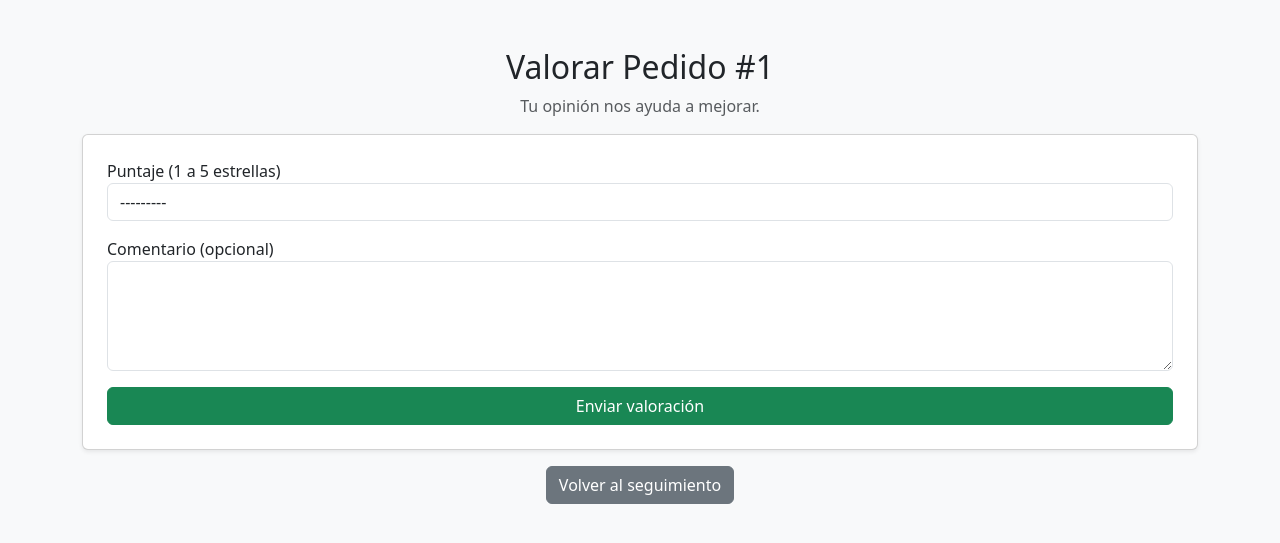
After one commit to YgnacioRR/PRUEBA3_TIENDA_ONLINE, a Django app: template TIENDA_ONLINE/templates/valoracion_pedido.html in a window 1280 px wide. The commit adds this page. Shown: the top 543 px of the page. Run offline with Django 5.2, Linux system fonts and the light colour scheme; the template is opened without the code that fills it: values that come from a table or form of the project are taken from there, others are empty; tables that the repository leaves empty hold one stand-in row (values such as "Sample post").

Commit message:
Función Extra

```diff
--- a/TIENDA_ONLINE/TIENDA_ONLINE/urls.py
+++ b/TIENDA_ONLINE/TIENDA_ONLINE/urls.py
@@ -10,6 +10,7 @@ urlpatterns = [
     path("producto/<int:producto_id>/", views.producto_detalle, name="producto_detalle"),
     path("producto/<int:producto_id>/solicitar/", views.solicitar_producto, name="solicitar_producto"),
     path("seguimiento/<str:token>/", views.seguimiento_pedido, name="seguimiento_pedido"),
+    path("seguimiento/<str:token>/valorar/", views.valorar_pedido, name="valorar_pedido"),
     path('', views.cliente, name="cliente"),
 ]
 
--- a/TIENDA_ONLINE/mainApp/forms.py
+++ b/TIENDA_ONLINE/mainApp/forms.py
@@ -1,6 +1,6 @@
 from django import forms
 from .models import Pedido
-
+from .models import Valoracion
 
 class PedidoForm(forms.ModelForm):
     class Meta:
@@ -40,3 +40,13 @@ class PedidoForm(forms.ModelForm):
             "imagen_referencia_2": "Imagen de referencia 2",
             "imagen_referencia_3": "Imagen de referencia 3",
         }
+
+class ValoracionForm(forms.ModelForm):
+    class Meta:
+        model = Valoracion
+        fields = ["puntaje", "comentario"]
+
+        widgets = {
+            "puntaje": forms.Select(attrs={"class": "form-control"}),
+            "comentario": forms.Textarea(attrs={"class": "form-control", "rows": 4}),
+        }
--- a/TIENDA_ONLINE/mainApp/models.py
+++ b/TIENDA_ONLINE/mainApp/models.py
@@ -110,3 +110,12 @@ class Pedido(models.Model):
         if not self.token_seguimiento:
             self.token_seguimiento = uuid.uuid4().hex
         super().save(*args, **kwargs)
+
+class Valoracion(models.Model):
+    pedido = models.OneToOneField(Pedido, on_delete=models.CASCADE, related_name="valoracion")
+    puntaje = models.IntegerField(choices=[(i, str(i)) for i in range(1, 5+1)])
+    comentario = models.TextField(blank=True)
+    creado = models.DateTimeField(auto_now_add=True)
+
+    def __str__(self):
+        return f"Valoración del Pedido #{self.pedido.id} - {self.puntaje} estrellas"
--- /dev/null
+++ b/TIENDA_ONLINE/templates/valoracion_pedido.html
@@ -0,0 +1,35 @@
+<!DOCTYPE html>
+<html>
+<head>
+    <title>Valorar pedido</title>
+    <link href="https://cdn.jsdelivr.net/npm/bootstrap@5.3.2/dist/css/bootstrap.min.css" rel="stylesheet">
+</head>
+<body class="bg-light">
+<div class="container mt-5">
+    <h2 class="text-center">Valorar Pedido #{{ pedido.id }}</h2>
+
+    <p class="text-muted text-center">Tu opinión nos ayuda a mejorar.</p>
+
+    <form method="post" class="card p-4 shadow-sm">
+        {% csrf_token %}
+        <div class="mb-3">
+            <label>Puntaje (1 a 5 estrellas)</label>
+            {{ form.puntaje }}
+        </div>
+
+        <div class="mb-3">
+            <label>Comentario (opcional)</label>
+            {{ form.comentario }}
+        </div>
+
+        <button class="btn btn-success w-100">Enviar valoración</button>
+    </form>
+
+    <div class="text-center mt-3">
+        <a href="{% url 'seguimiento_pedido' pedido.token_seguimiento %}" class="btn btn-secondary">
+            Volver al seguimiento
+        </a>
+    </div>
+</div>
+</body>
+</html>
```
Also changed, not shown: TIENDA_ONLINE/mainApp/views.py (+27 -0 lines), TIENDA_ONLINE/templates/seguimiento_pedido.html (+11 -1 lines), TIENDA_ONLINE/templates/valoracion_gracias.html (added, +19 -0 lines), TIENDA_ONLINE/templates/valorancion_existente.html (added, +18 -0 lines), TIENDA_ONLINE/mainApp/migrations/0005_valoracion.py (added).
